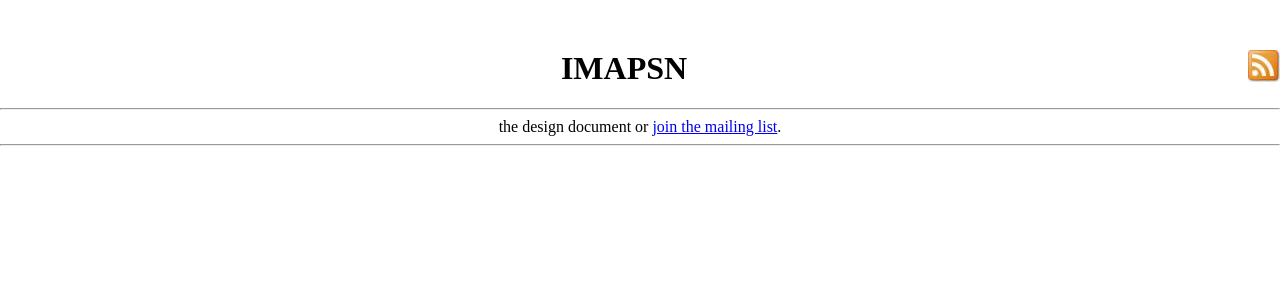
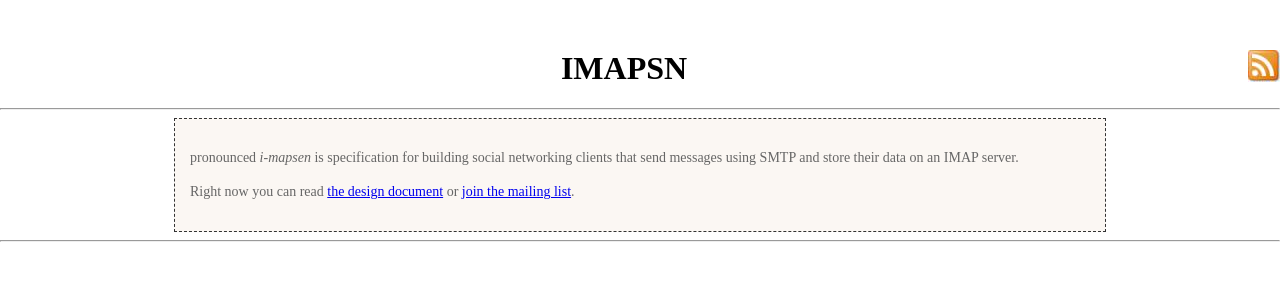
Before and after one commit to imapsn/imapsn.github.com, a Jekyll site: the page built from index.html, in a window 1280 px wide. Shown: the top 300 px of the page. Built offline with Jekyll 4.4.1, drawn with Linux system fonts in a browser that asks for light colours.

Commit message:
clean up from name change

```diff
--- a/index.html
+++ b/index.html
@@ -6,13 +6,12 @@ title: "IMAPSN - Internet Message Access Protocol for Social Networking"
 <h1>IMAPSN <a href="./atom.xml"><img border="0"
 style="float:right" src="./feedicon.jpg"></a></h1>
 <hr>
-<div id="Content>
-
-pronounced <em>i-mapsen</em> is specification for building
+<div id="Content">
+<p>pronounced <em>i-mapsen</em> is specification for building
 social networking clients that send messages using SMTP and store
-their data on an IMAP server.
-
+their data on an IMAP server. </p>
+<p>
 Right now you can read <a href="/2010/imapsen-client.html">the design document</a>
 or <a href="http://groups.google.com/group/imapsen-dev">join the mailing list</a>.
-
+</p>
 </div>
```
